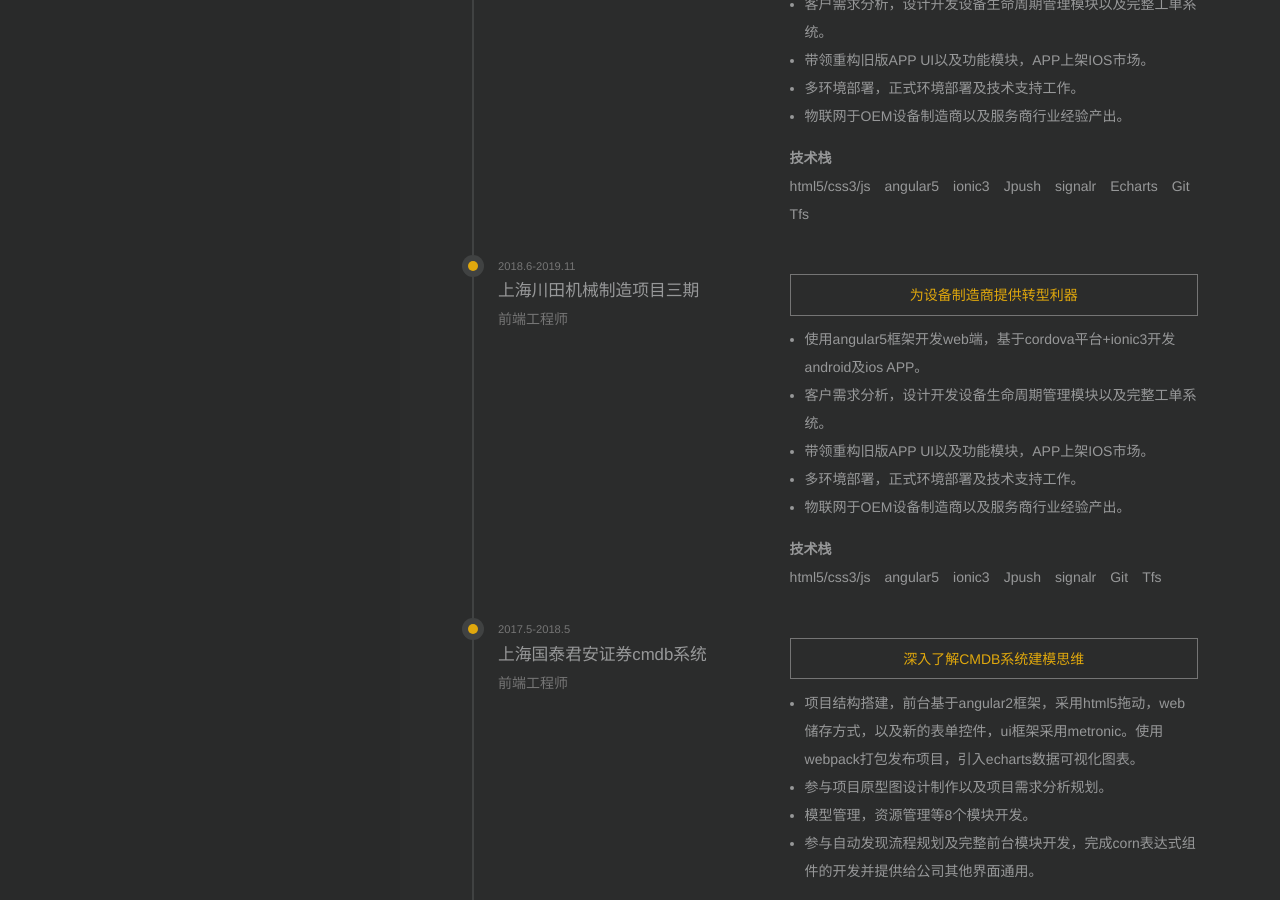
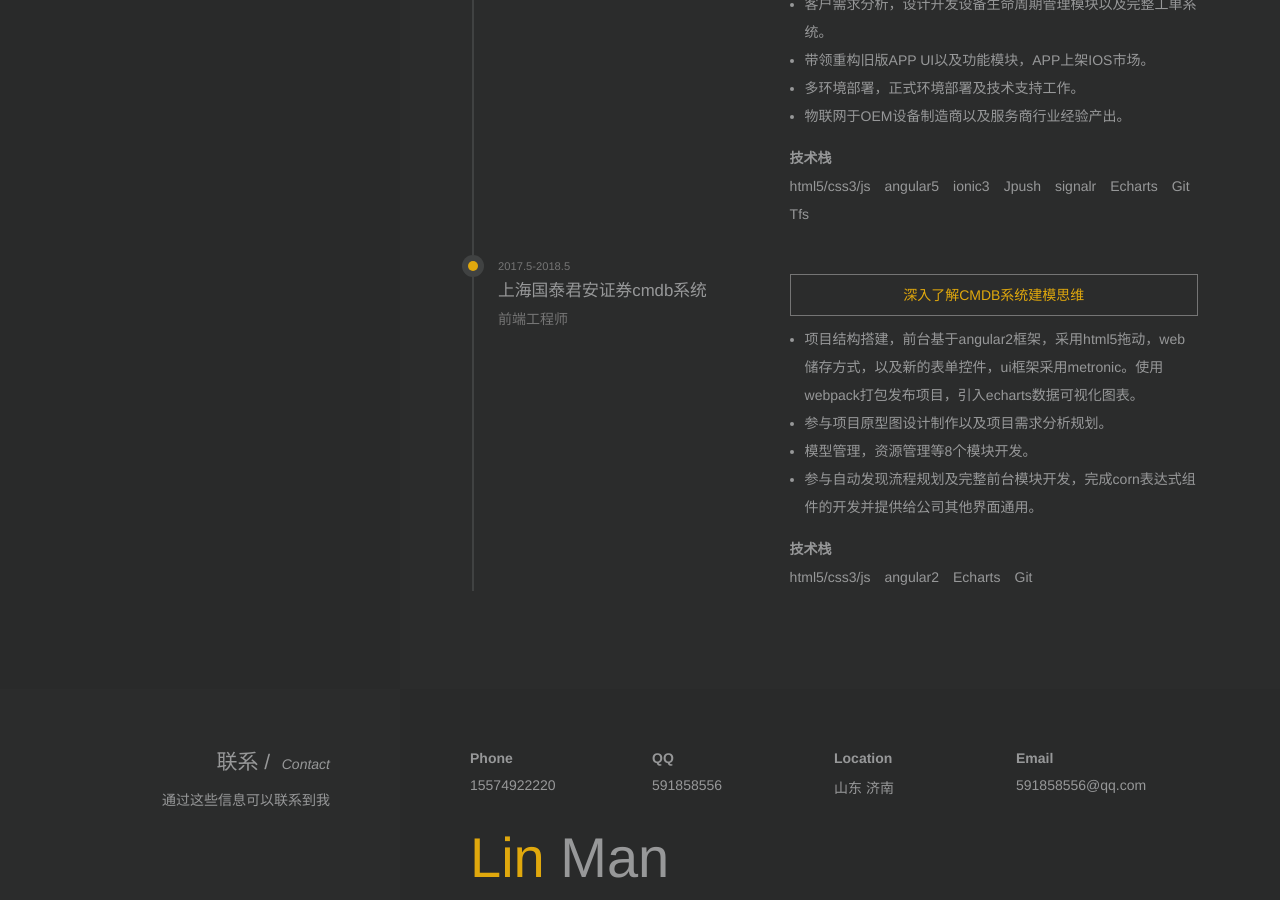
Before and after one commit to manman0310/lm, a Jekyll site: the page resume/index.html, which Jekyll copies as it is, in a window 1280 px wide and 900 px high, scrolled down 3759 px. Built offline with Jekyll 4.4.1, drawn with Linux system fonts in a browser that asks for light colours.

Commit message:
add new page

```diff
--- a/_config.yml
+++ b/_config.yml
@@ -26,7 +26,7 @@ posts:
     url:'lm/2020-07-05-build-app'
   - title:'快速释放docker空间的脚本'
     url:'lm/2020-07-08-script-1'
-  - title:'基于cordova自动打包app脚本'
+  - title:'基于cordova持续集成app脚本'
     url:'lm/2020-08-17-auto-build-app-shell'
   - title:'常用命令备忘录'
     url:'lm/2020-07-20-memo-script'
--- a/resume/index.html
+++ b/resume/index.html
@@ -386,39 +386,6 @@
                         <div class="item">
                             <div class="row">
                                 <div class="col-md-5">
-                                    <div class="time">2018.6-2019.11</div>
-                                    <div class="title">上海川田机械制造项目三期</div>
-                                    <div class="description">前端工程师</div>
-                                </div>
-                                <div class="col-md-7">
-                                    <div class="content text-light">为设备制造商提供转型利器</div>
-                                    <div class="tips">
-                                        <ul>
-                                            <li>使用angular5框架开发web端，基于cordova平台+ionic3开发android及ios APP。</li>
-                                            <li>客户需求分析，设计开发设备生命周期管理模块以及完整工单系统。</li>
-                                            <li>带领重构旧版APP UI以及功能模块，APP上架IOS市场。</li>
-                                            <li>多环境部署，正式环境部署及技术支持工作。</li>
-                                            <li>物联网于OEM设备制造商以及服务商行业经验产出。</li>
-                                        </ul>
-                                    </div>
-                                    <div class="technology">
-                                        <b>技术栈</b>
-                                        <ul class="inline">
-                                            <li>html5/css3/js</li>
-                                            <li>angular5</li>
-                                            <li>ionic3</li>
-                                            <li>Jpush</li>
-                                            <li>signalr</li>
-                                            <li>Git</li>
-                                            <li>Tfs</li>
-                                        </ul>
-                                    </div>
-                                </div>
-                            </div>
-                        </div>
-                        <div class="item">
-                            <div class="row">
-                                <div class="col-md-5">
                                     <div class="time">2017.5-2018.5</div>
                                     <div class="title">上海国泰君安证券cmdb系统</div>
                                     <div class="description">前端工程师</div>
```
Also changed, not shown: _posts/2020-08-17-auto-build-app-shell.md (+6 -2 lines), _posts/2020-10-14-common-css.md (+12 -4 lines), assets/css/blog.css (+19 -0 lines), assets/css/blog.scss (+21 -0 lines), assets/resource/generate-keystore.html (added, +78 -0 lines), assets/resource/resource.css (added, +51 -0 lines), assets/css/blog.min.css.
